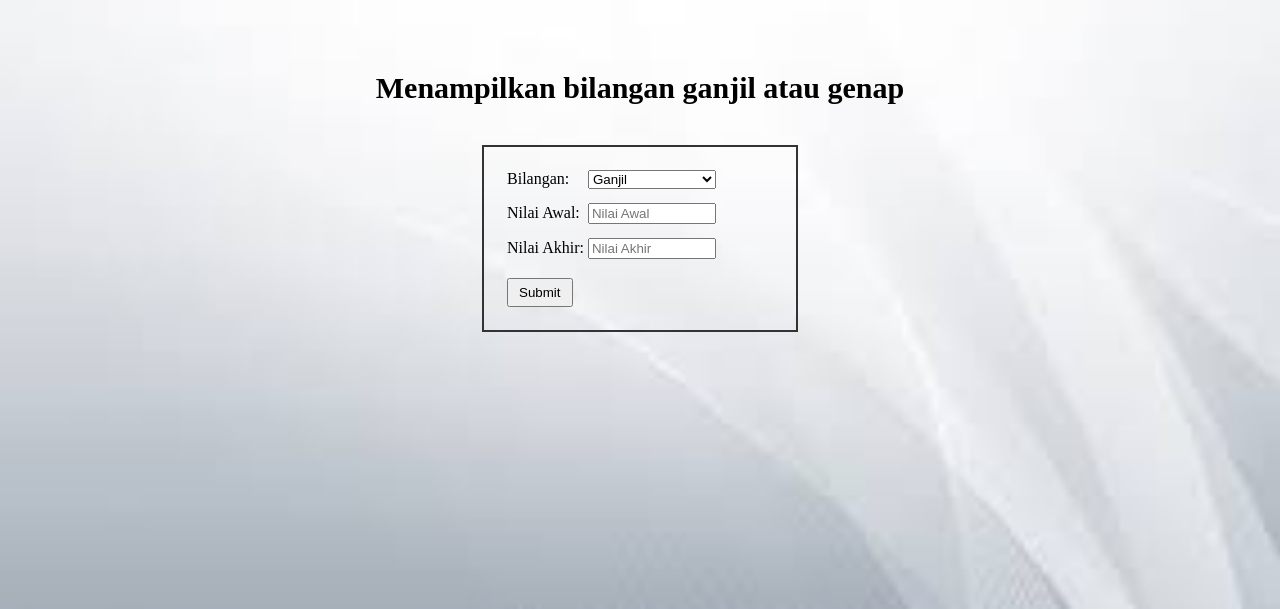
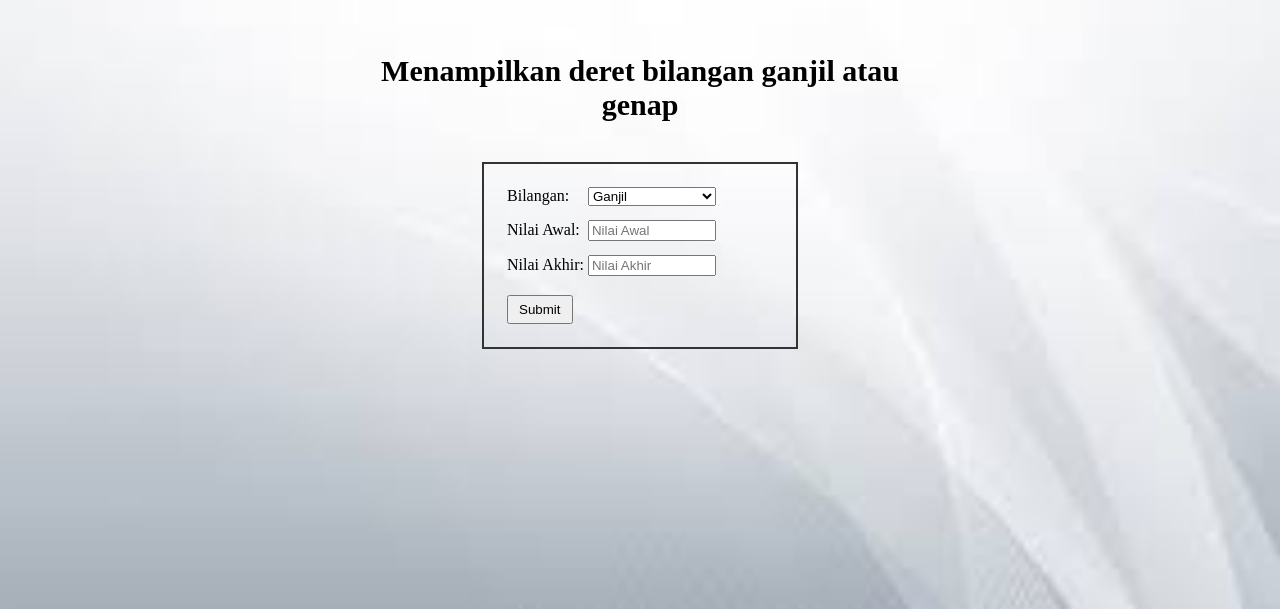
Before and after one commit to FzHars/Deret-bilangan, a plain HTML site: page index.html in a window 1280 px wide. Shown: the part 191-800 px from the top of the page. Drawn offline with Linux system fonts and the light colour scheme.

Commit message:
Update index.html

```diff
--- a/index.html
+++ b/index.html
@@ -10,7 +10,7 @@
   </head>
   <body>
     <form>
-      <h2>Menampilkan bilangan ganjil atau genap</h2>
+      <h2>Menampilkan deret bilangan ganjil atau genap</h2>
       <table>
         <tr>
           <td><label>Bilangan:</label></td>
```
